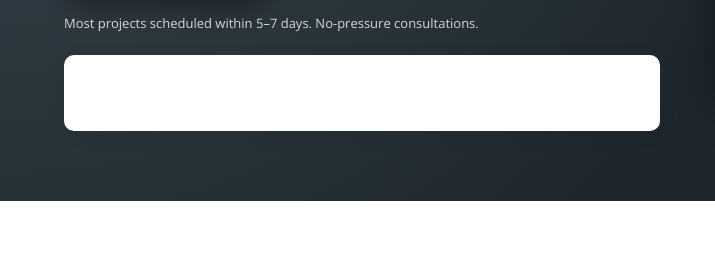
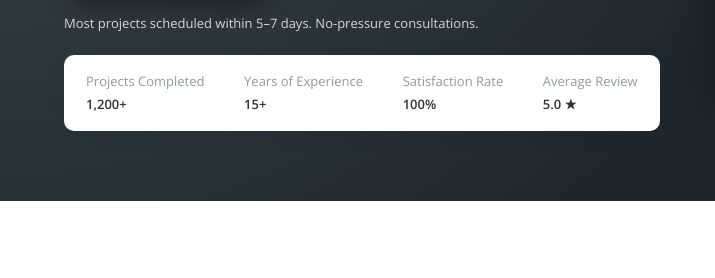
Before and after one commit to REVDEVHQ/template-library, a plain HTML site: page index.html in a window 1280 px wide. Shown: the part 501-779 px from the top of the page, 0-715 px from the left. Drawn offline with nearby package versions, Linux system fonts and the light colour scheme.

Commit message:
Update index.html

```diff
--- a/index.html
+++ b/index.html
@@ -339,10 +339,12 @@
 
         .trust-label {
             opacity: 0.7;
+            color: var(--text-muted);
         }
 
         .trust-value {
             font-weight: 700;
+            color: var(--text-main);
         }
 
         /* Section titles */
```
